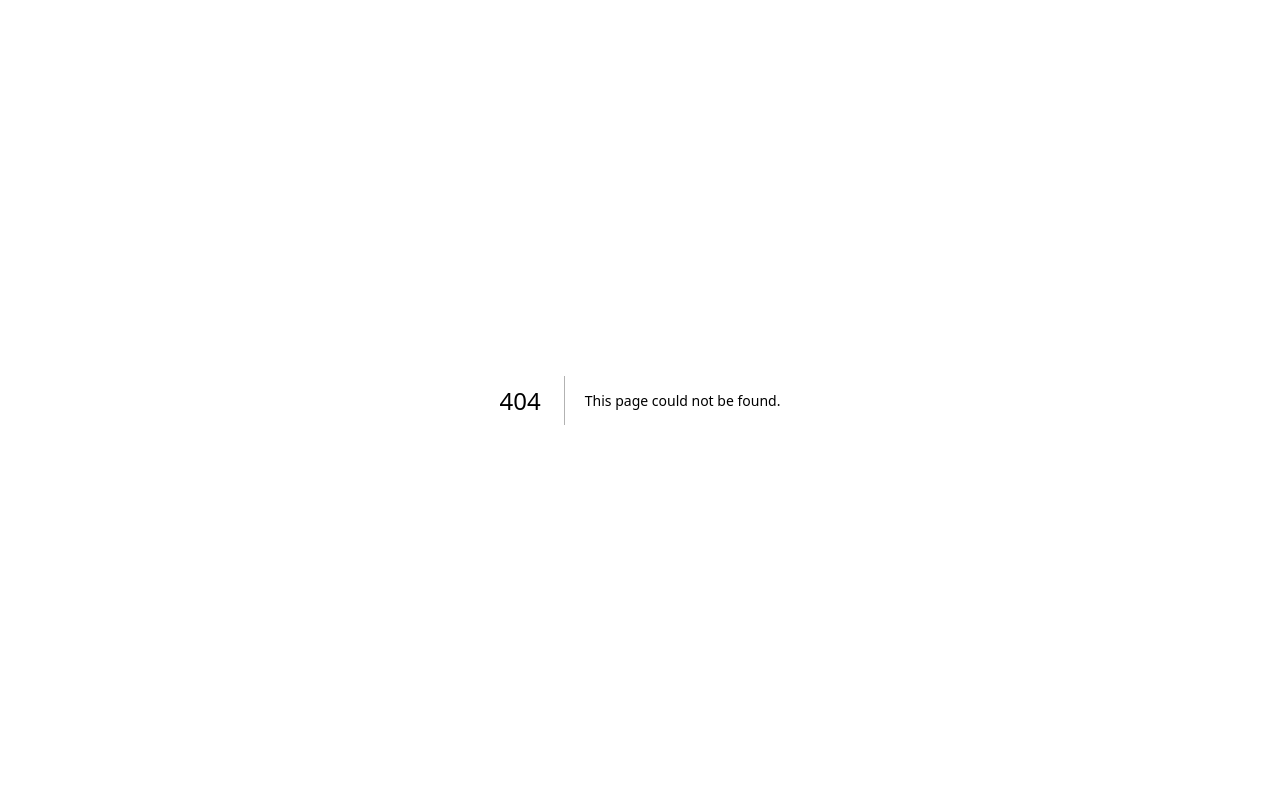
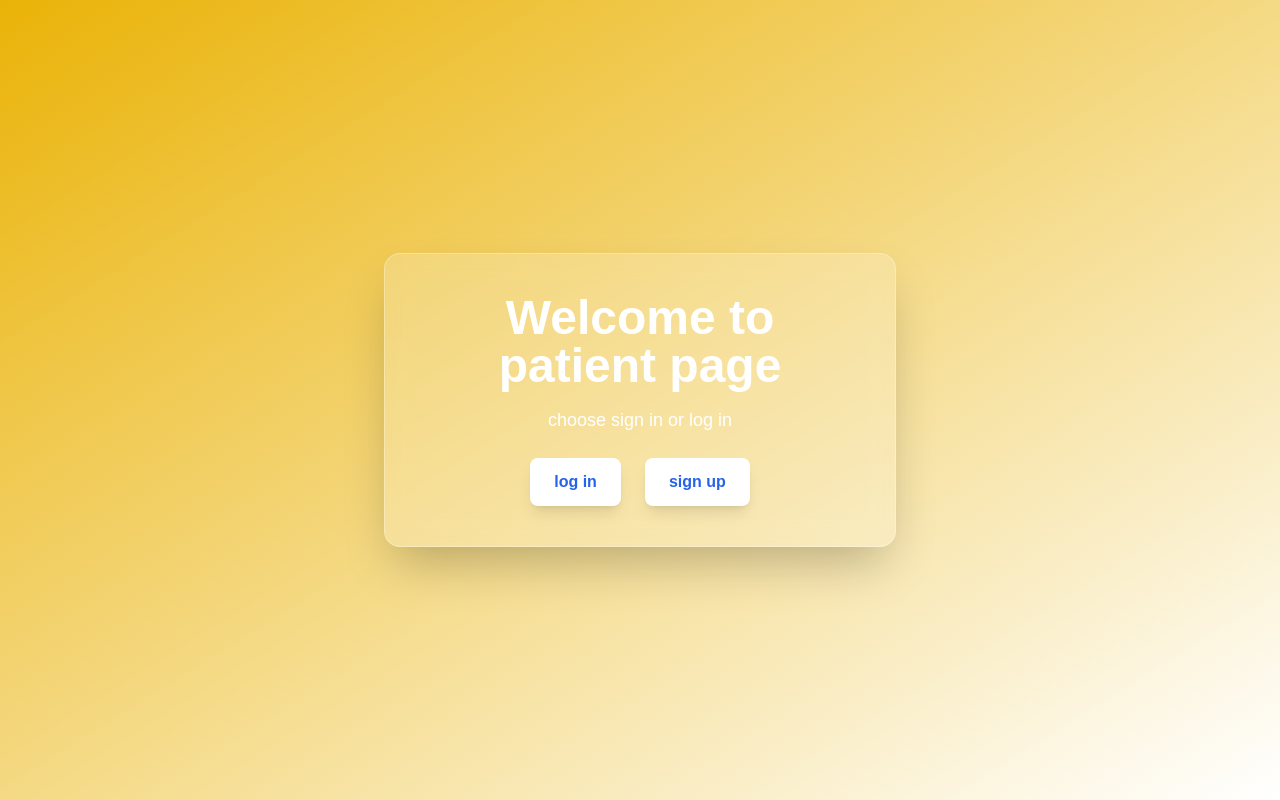
Before and after one commit to sidty13/Hackathon-Frontend, a Next.js app in the folder project/: page /patient in a window 1280 px wide. Before the commit this address had no page. Built offline with nearby package versions, Linux system fonts and the light colour scheme.

Commit message:
docpat arranged

```diff
--- a/project/app/signup/page.tsx
+++ b/project/app/doctor/docsignup/page.tsx
@@ -11,7 +11,7 @@ export default function SigninPage() {
             <div className="flex h-6 w-6 items-center justify-center rounded-md bg-primary text-primary-foreground">
               <GalleryVerticalEnd className="size-4" />
             </div>
-            HealthCare
+            HealthCares
           </a>
           <SigninFormPat />
         </div>
--- /dev/null
+++ b/project/app/doctor/page.tsx
@@ -0,0 +1,34 @@
+import React from 'react'
+import Link from "next/link";
+import "@/app/globals.css";
+
+/*const page = () => {
+    return (
+        <div>this is doc page</div>
+    )
+}
+
+export default page*/
+
+export default function choice() {
+    return (
+      <div className="flex flex-col items-center justify-center min-h-screen bg-gradient-to-br from-blue-500 to-white-600 text-white w-full h-screen">
+        <div className="text-center max-w-lg p-10 bg-white bg-opacity-20 backdrop-blur-md rounded-2xl shadow-2xl border border-white border-opacity-30">
+          <h1 className="text-5xl font-extrabold mb-4">hello Doctor!</h1>
+          <p className="text-lg mb-6">choose sign in or log in</p>
+          <div className="flex space-x-6 justify-center">
+            <Link href="/doctor/doclogin">
+              <button className="px-6 py-3 bg-white text-blue-600 font-semibold rounded-lg shadow-lg hover:bg-gray-200 transition transform hover:scale-105">
+                log in
+              </button>
+            </Link>
+            <Link href="/doctor/docsignup">
+              <button className="px-6 py-3 bg-white text-blue-600 font-semibold rounded-lg shadow-lg hover:bg-gray-200 transition transform hover:scale-105">
+                sign up
+              </button>
+            </Link>
+          </div>
+        </div>
+      </div>
+    );
+}
--- a/project/app/page.tsx
+++ b/project/app/page.tsx
@@ -14,7 +14,7 @@ export function AspectRatioDemo() {
         className="h-full w-full rounded-md object-cover"
       />
     </AspectRatio>
-  )
+  );
 }
 
 
@@ -26,14 +26,14 @@ export default function LandingPage() {
         <h1 className="text-5xl font-extrabold mb-4">Welcome to Our Platform</h1>
         <p className="text-lg mb-6">Join us to access personalized insights and a seamless experience.</p>
         <div className="flex space-x-6 justify-center">
-          <Link href="/login">
+          <Link href="/doctor">
             <button className="px-6 py-3 bg-white text-blue-600 font-semibold rounded-lg shadow-lg hover:bg-gray-200 transition transform hover:scale-105">
-              Login
+              doctor
             </button>
           </Link>
-          <Link href="/signup">
-            <button className="px-6 py-3 bg-yellow-400 text-gray-900 font-semibold rounded-lg shadow-lg hover:bg-yellow-500 transition transform hover:scale-105">
-              Sign Up
+          <Link href="/patient">
+            <button className="px-6 py-3 bg-white text-blue-600 font-semibold rounded-lg shadow-lg hover:bg-gray-200 transition transform hover:scale-105">
+              patient
             </button>
           </Link>
         </div>
--- /dev/null
+++ b/project/app/patient/page.tsx
@@ -0,0 +1,34 @@
+import React from 'react'
+import Link from "next/link";
+import "@/app/globals.css";
+
+/*const page = () => {
+    return (
+        <div>this is patient page</div>
+    )
+}
+
+export default page*/
+
+export default function choice() {
+    return (
+      <div className="flex flex-col items-center justify-center min-h-screen bg-gradient-to-br from-yellow-500 to-white-600 text-white w-full h-screen">
+        <div className="text-center max-w-lg p-10 bg-white bg-opacity-20 backdrop-blur-md rounded-2xl shadow-2xl border border-white border-opacity-30">
+          <h1 className="text-5xl font-extrabold mb-4">Welcome to patient page</h1>
+          <p className="text-lg mb-6">choose sign in or log in</p>
+          <div className="flex space-x-6 justify-center">
+            <Link href="/patient/patlogin">
+              <button className="px-6 py-3 bg-white text-blue-600 font-semibold rounded-lg shadow-lg hover:bg-gray-200 transition transform hover:scale-105">
+                log in
+              </button>
+            </Link>
+            <Link href="/patient/patsignup">
+              <button className="px-6 py-3 bg-white text-blue-600 font-semibold rounded-lg shadow-lg hover:bg-gray-200 transition transform hover:scale-105">
+                sign up
+              </button>
+            </Link>
+          </div>
+        </div>
+      </div>
+    );
+}
--- /dev/null
+++ b/project/app/patient/patsignup/page.tsx
@@ -0,0 +1,20 @@
+import { GalleryVerticalEnd } from "lucide-react"
+import "@/app/globals.css"; // Adjust the path if needed
+import { SigninFormPat } from "@/components/signup"
+
+
+export default function SigninPage() {
+    return (
+      <div className="flex min-h-svh flex-col items-center justify-center gap-6 bg-muted p-6 md:p-10">
+        <div className="flex w-full max-w-sm flex-col gap-6">
+          <a href="#" className="flex items-center gap-2 self-center font-medium">
+            <div className="flex h-6 w-6 items-center justify-center rounded-md bg-primary text-primary-foreground">
+              <GalleryVerticalEnd className="size-4" />
+            </div>
+            HealthCares
+          </a>
+          <SigninFormPat />
+        </div>
+      </div>
+    )
+  }
```
Also changed, not shown: project/app/login/page.tsx (deleted, +0 -9 lines), project/app/doctor/doclogin/page.tsx (renamed from project/app/login/doclogin/page.tsx), project/app/patient/patlogin/page.tsx (renamed from project/app/login/patlogin/page.tsx).
